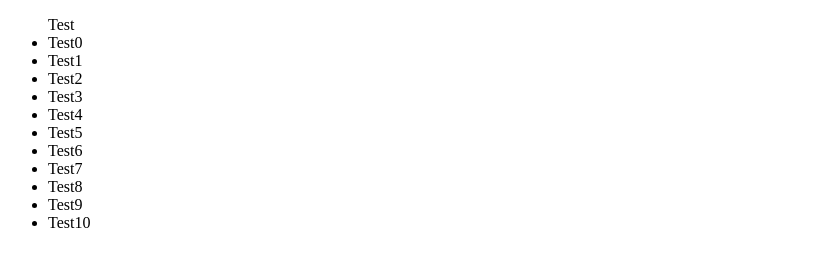
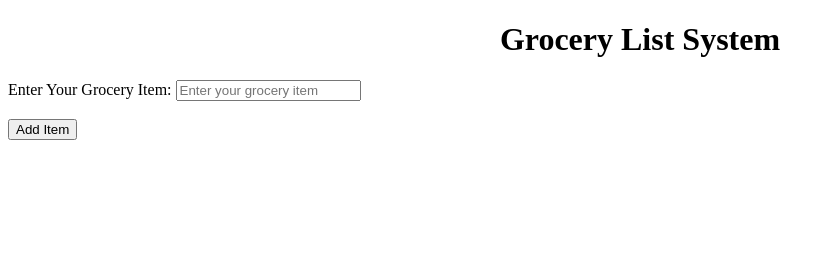
Before and after one commit to vinuwa98/Tutor, a plain HTML site: page js1/array.html in a window 1280 px wide. Shown: the whole page, without its empty margins (0-835 px from the left). Drawn offline with Linux system fonts and the light colour scheme.

Commit message:
Update array.html

```diff
--- a/js1/array.html
+++ b/js1/array.html
@@ -3,20 +3,37 @@
 <head>
     <meta charset="UTF-8">
     <meta name="viewport" content="width=device-width, initial-scale=1.0">
-    <title>Document</title>
+    <title>Add to Array</title>
 </head>
 <body>
-    <ul id="testList">Test
+    <h1 style="text-align: center;">
+        Grocery List System
+    </h1>
+    <label>Enter Your Grocery Item: </label>
+    <input type = "text" id="groceryItem" placeholder="Enter your grocery item" required>
+    <br>
+    <br>
+    <button id="btn" onclick="addItem()">Add Item</button>
+    <h1 id="resultsShow"></h1>
+    <br>
+    <ul id="groceryList"></ul>
+    <script>
+        let listArray = [];
 
-    </ul>
-    <script>
-        let list = document.getElementById("testList");
+        function addItem() {
+            let item = document.getElementById("groceryItem").value;
+            document.getElementById("resultsShow").innerHTML = "You have added " + item + " to your grocery list.";
+            listArray.push(item);
 
-        for (let i=0; i <= 10; i++) {
-            let element = document.createElement("li");
-            let text = document.createTextNode("Test" + i);
-            element.appendChild(text);
-            list.appendChild(element);}
+            // Add item to the visible list
+            let list = document.getElementById("groceryList");
+            let listItem = document.createElement("li");
+            listItem.textContent = item;
+            list.appendChild(listItem);
+
+            // Clear the input
+            document.getElementById("groceryItem").value = "";
+        }
 
     </script>
 </body>
```
